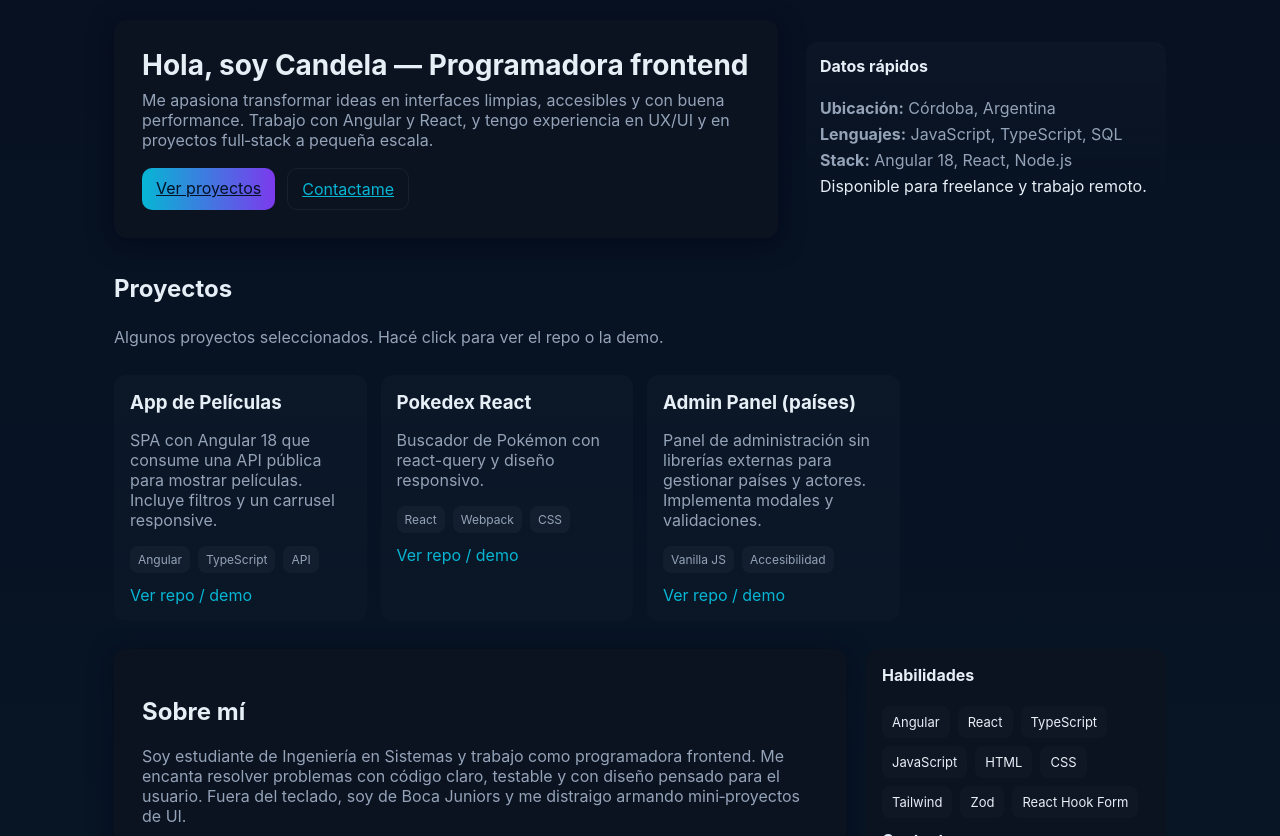
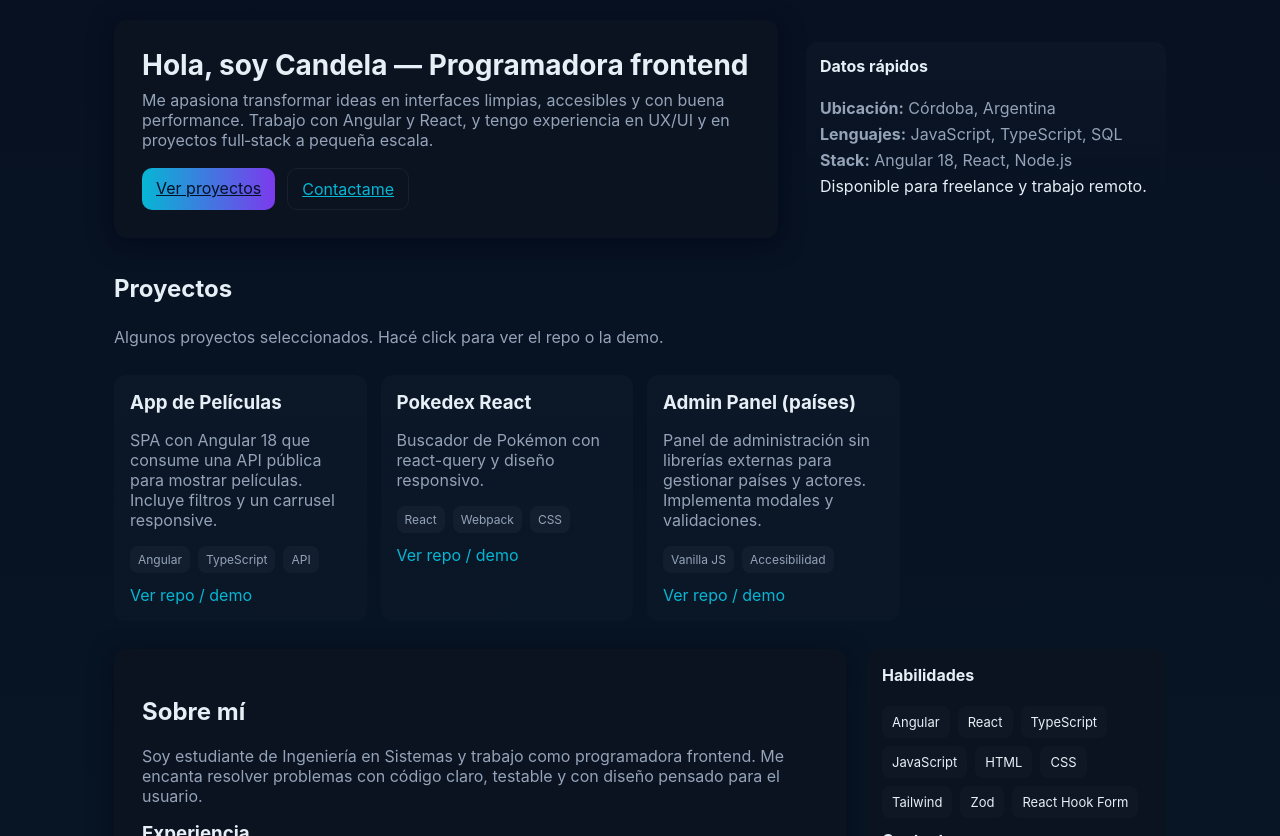
Before and after one commit to candelucas9/Portfolio, a plain HTML site: page index.html in a window 1280 px wide. Shown: the part 116-952 px from the top of the page. Drawn offline with Linux system fonts and the light colour scheme.

Commit message:
cambio descripcion

```diff
--- a/index.html
+++ b/index.html
@@ -105,7 +105,7 @@
       <section id="sobre-mi" class="about-grid">
         <div class="hero-card">
           <h2>Sobre mí</h2>
-          <p style="color:var(--muted)">Soy estudiante de Ingeniería en Sistemas y trabajo como programadora frontend. Me encanta resolver problemas con código claro, testable y con diseño pensado para el usuario. Fuera del teclado, soy de Boca Juniors y me distraigo armando mini‑proyectos de UI.</p>
+          <p style="color:var(--muted)">Soy estudiante de Ingeniería en Sistemas y trabajo como programadora frontend. Me encanta resolver problemas con código claro, testable y con diseño pensado para el usuario.</p>
 
           <h3 style="margin-top:14px">Experiencia</h3>
           <ul style="color:var(--muted)">
```
